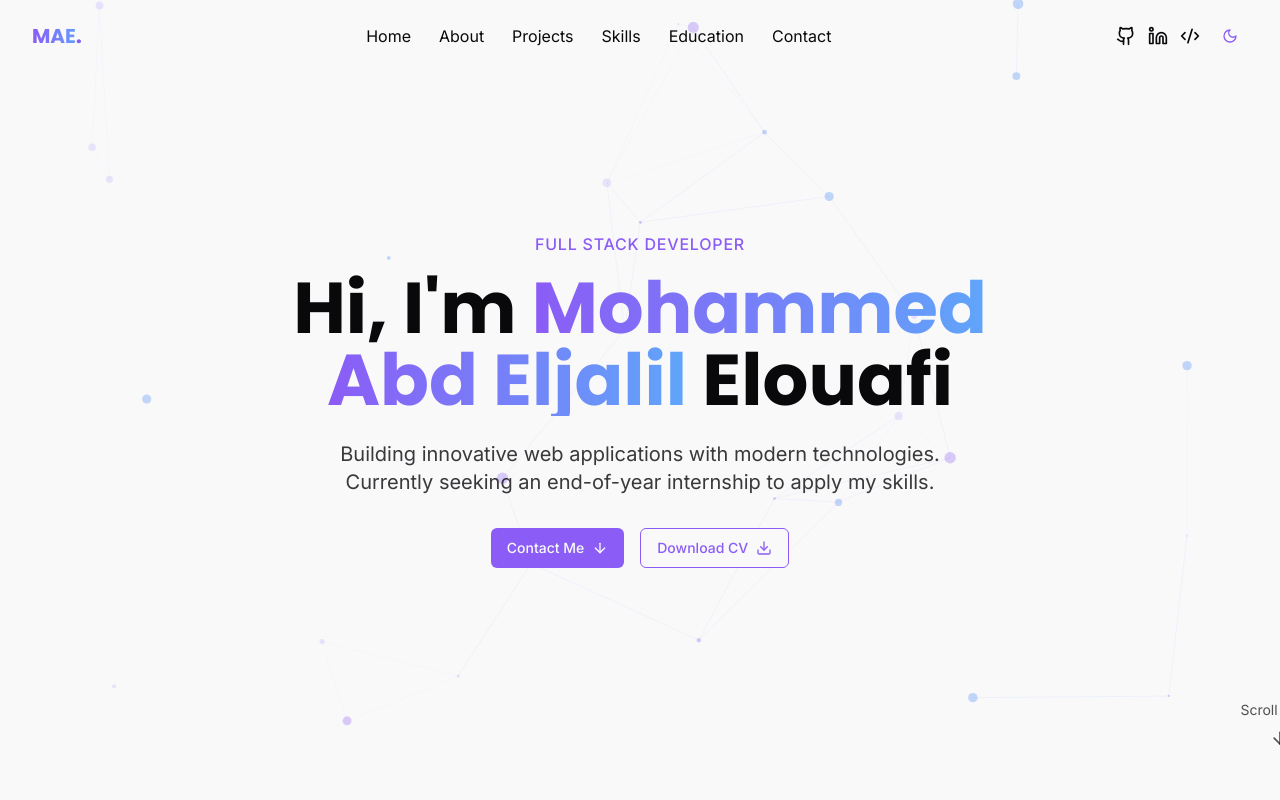
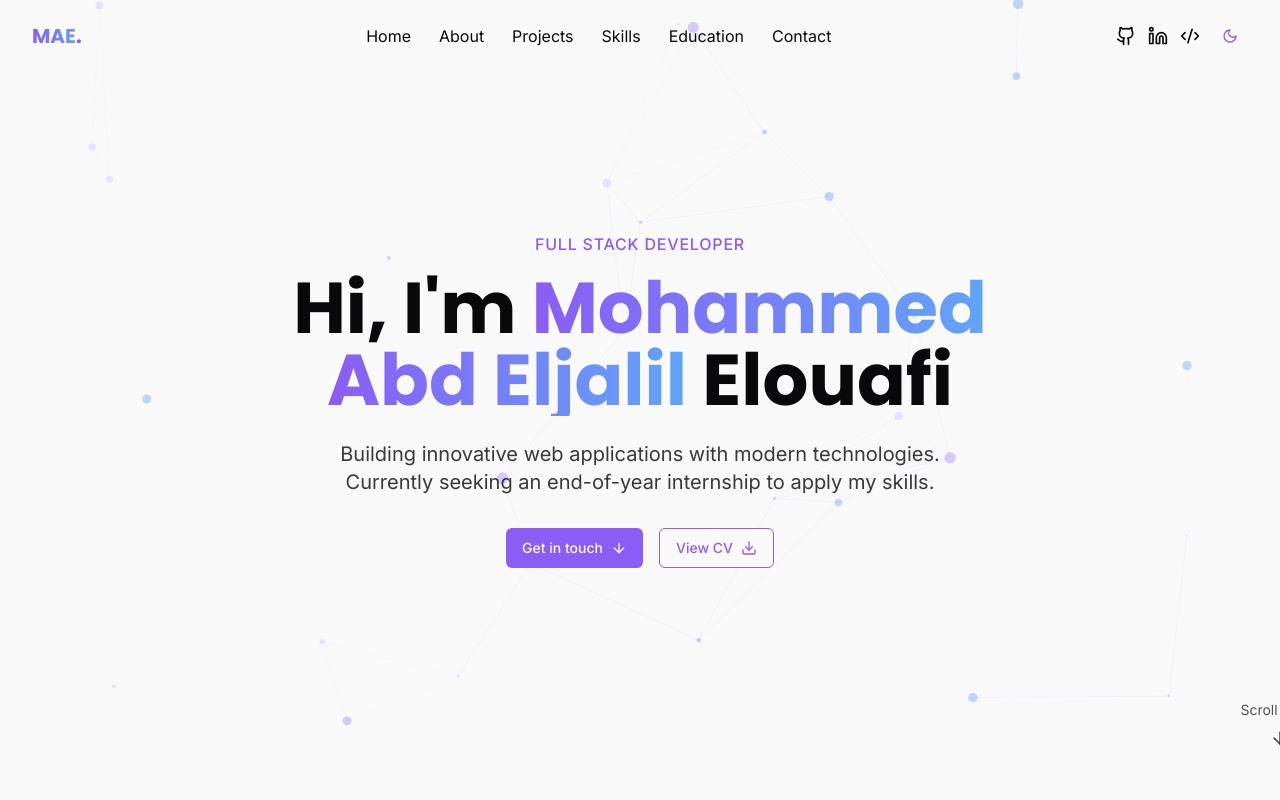
Before and after one commit to AbdeljalilElouafi/abdeljalil-portfolio, a React (Vite) app: page / in a window 1280 px wide. Shown: the top 800 px of the page. Built offline with nearby package versions, Linux system fonts and the light colour scheme.

Commit message:
Update Hero.tsx

```diff
--- a/src/components/Hero.tsx
+++ b/src/components/Hero.tsx
@@ -63,7 +63,7 @@ const Hero = () => {
               icon={<ArrowDown className="h-4 w-4" />}
               className="bg-purple hover:bg-purple/90"
             >
-              Contact Me
+              Get in touch
             </AnimatedButton>
             <a
               href="/lovable-uploads/ac86d1d9-c814-4f65-90d2-f944917c1bc1.png"
@@ -74,7 +74,7 @@ const Hero = () => {
                 icon={<Download className="h-4 w-4" />}
                 className="border-purple text-purple hover:text-white"
               >
-                Download CV
+                View CV
               </AnimatedButton>
             </a>
           </div>
```
